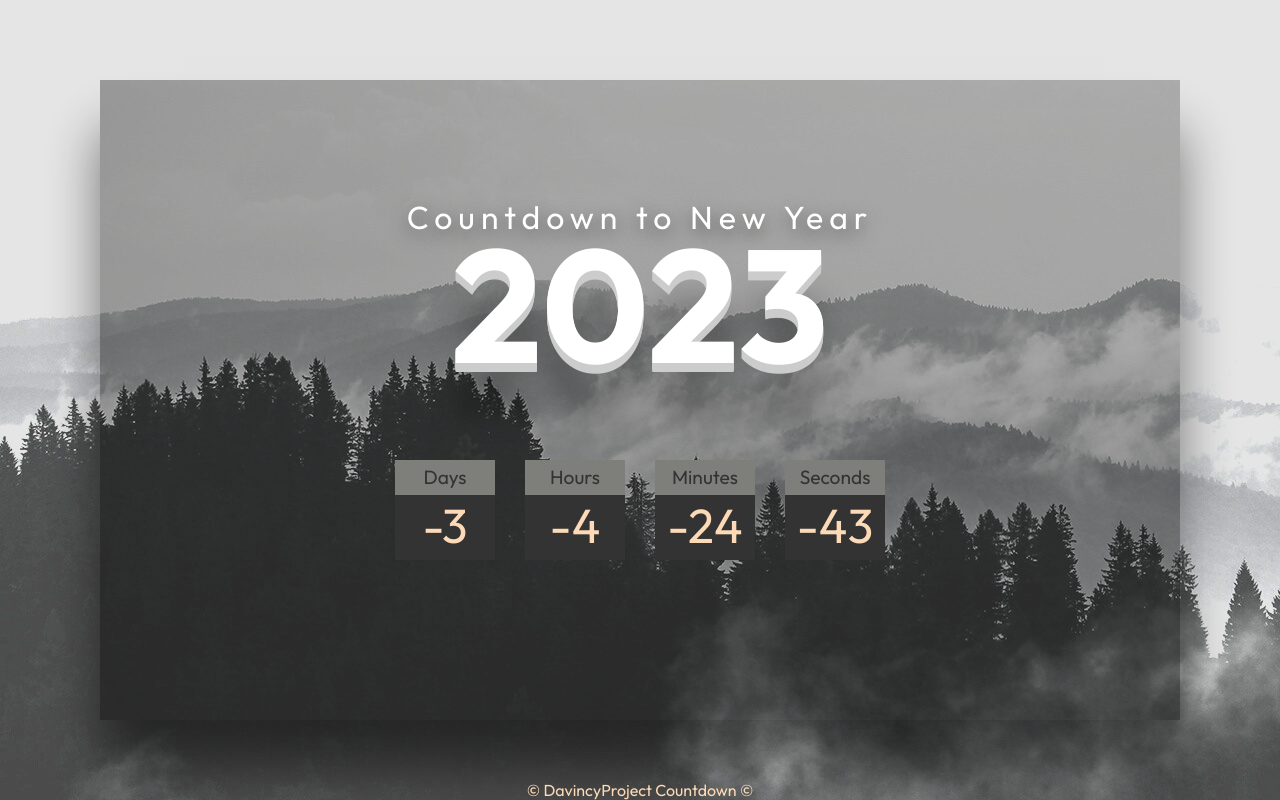
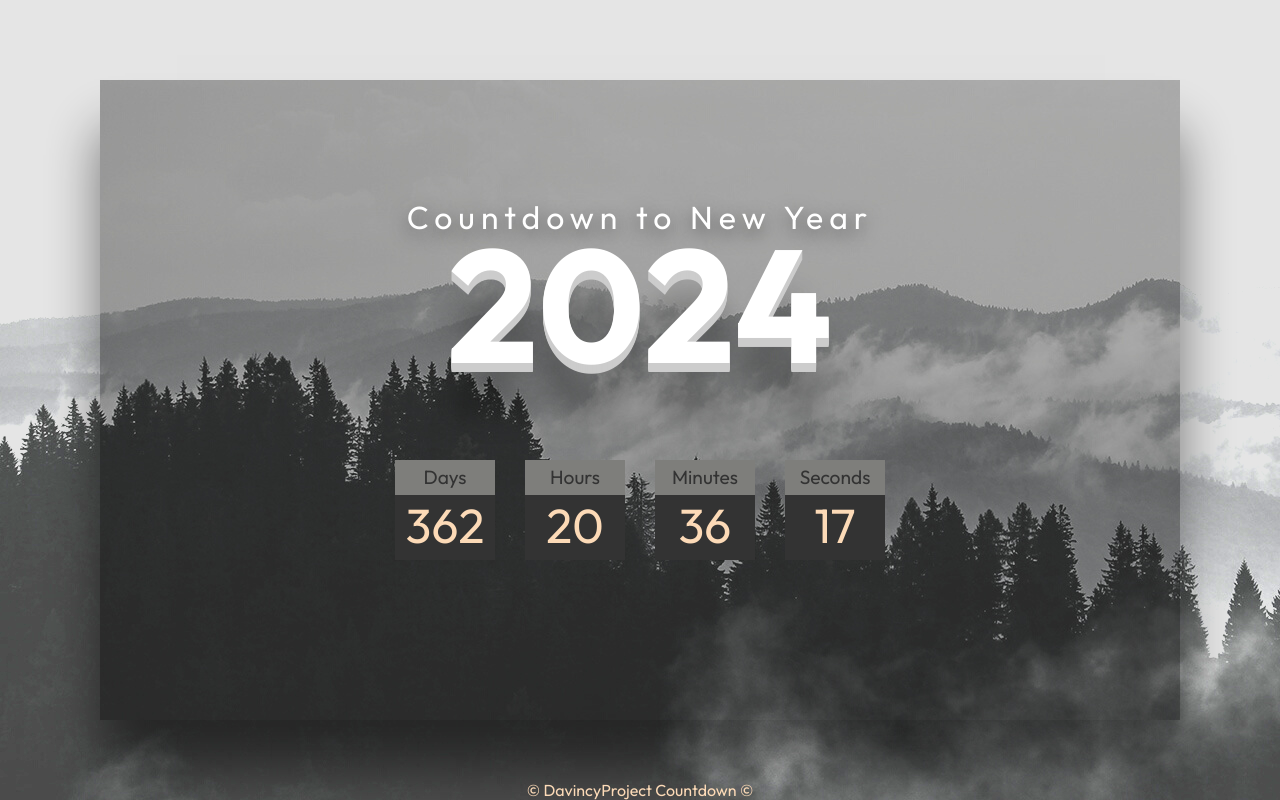
Before and after one commit to DavincyProject/countdown, a plain HTML site: page index.html in a window 1280 px wide. Drawn offline with Linux system fonts and the light colour scheme.

Commit message:
Update index.html

```diff
--- a/index.html
+++ b/index.html
@@ -2,7 +2,7 @@
 <html>
   <head>
     <meta charset="utf-8" />
-    <title>Countdown to 2023</title>
+    <title>Countdown to 2024</title>
     <link rel="stylesheet" href="style.css" />
   </head>
 
@@ -10,7 +10,7 @@
     <div class="container">
       <h2>
         <span class="text-shadow-drop-bottom">Countdown to New Year</span>
-        <div class="text-pop-up-top">2023</div>
+        <div class="text-pop-up-top">2024</div>
       </h2>
 
       <div class="countdown">
@@ -21,7 +21,7 @@
       </div>
     </div>
     <script type="text/javascript">
-      var countDate = new Date("Jan 1, 2023 00:00:00").getTime();
+      var countDate = new Date("Jan 1, 2024 00:00:00").getTime();
 
       function newYear() {
         var now = new Date().getTime();
```
